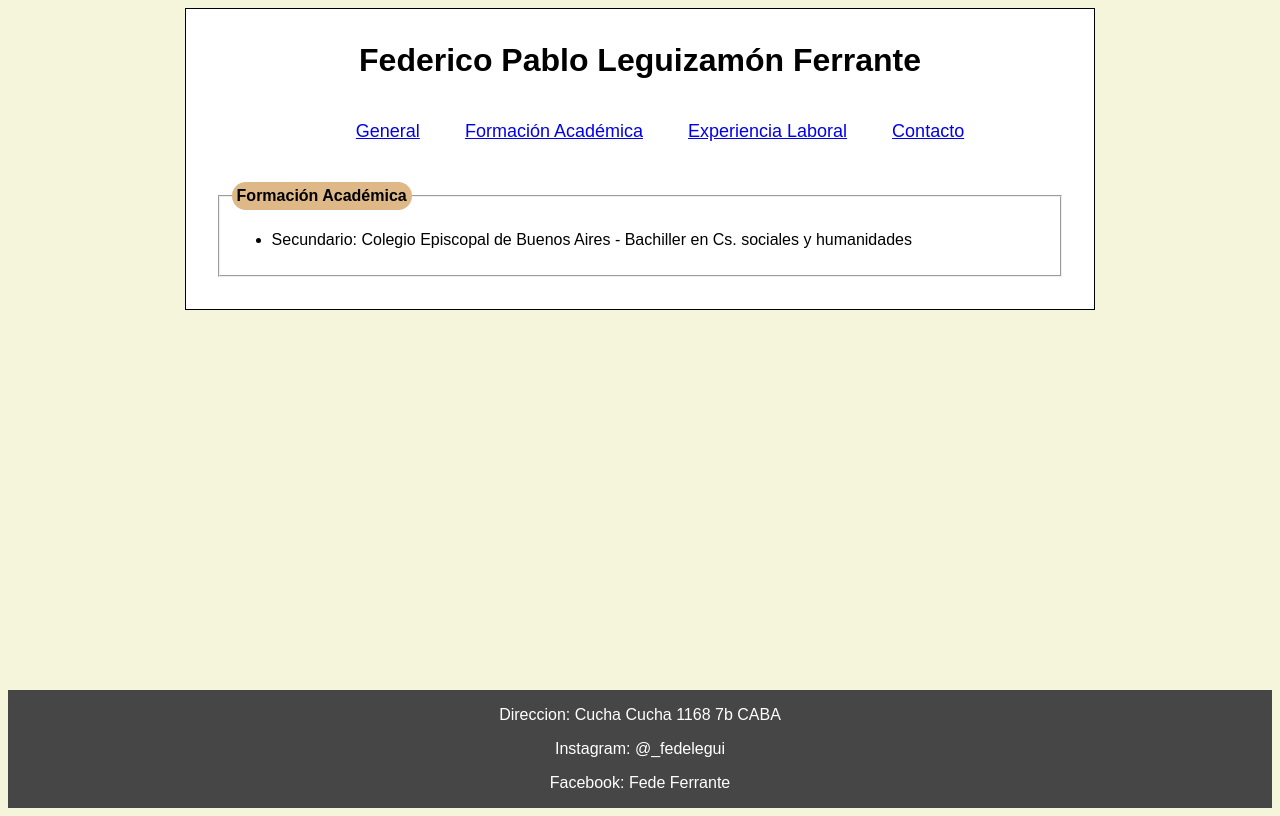
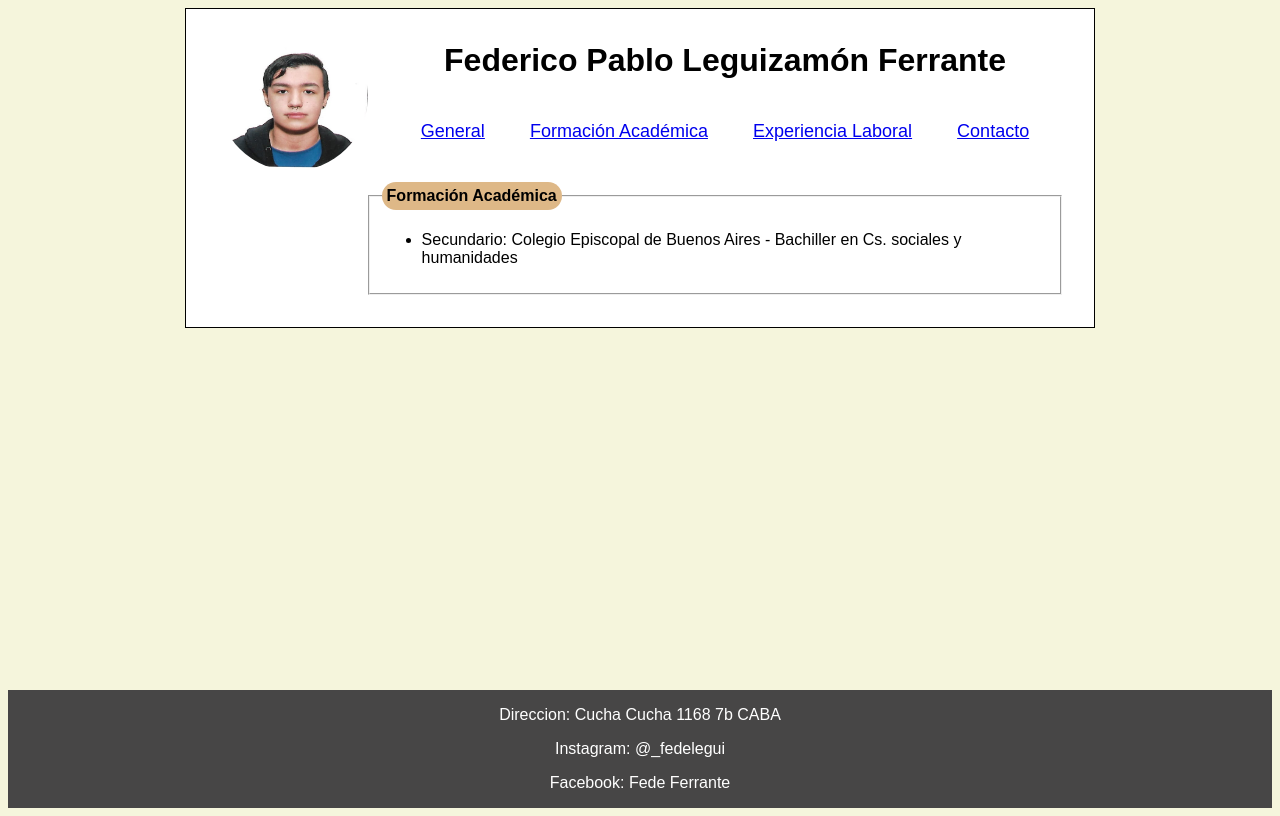
Before and after one commit to fedeleguizamon/Curriculum-Vitae, a plain HTML site: page formacadem.html in a window 1280 px wide. Drawn offline with Linux system fonts and the light colour scheme.

Commit message:
Update formacadem.html

```diff
--- a/formacadem.html
+++ b/formacadem.html
@@ -9,6 +9,7 @@
 </head>
 <body>
     <div>
+        <img src="fede.jpeg" alt="2x2" width="150px" height="150px">
         <h1>Federico Pablo Leguizamón Ferrante</h1>
         <nav>
             <ul>
```
